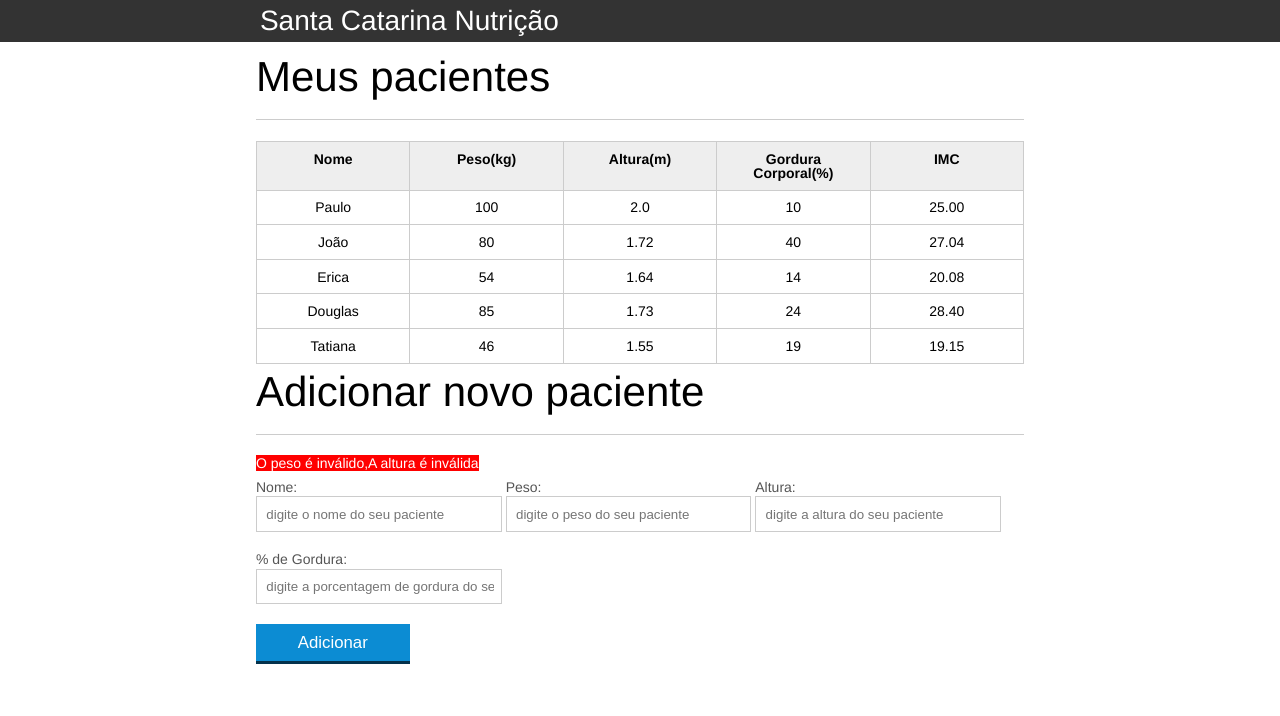
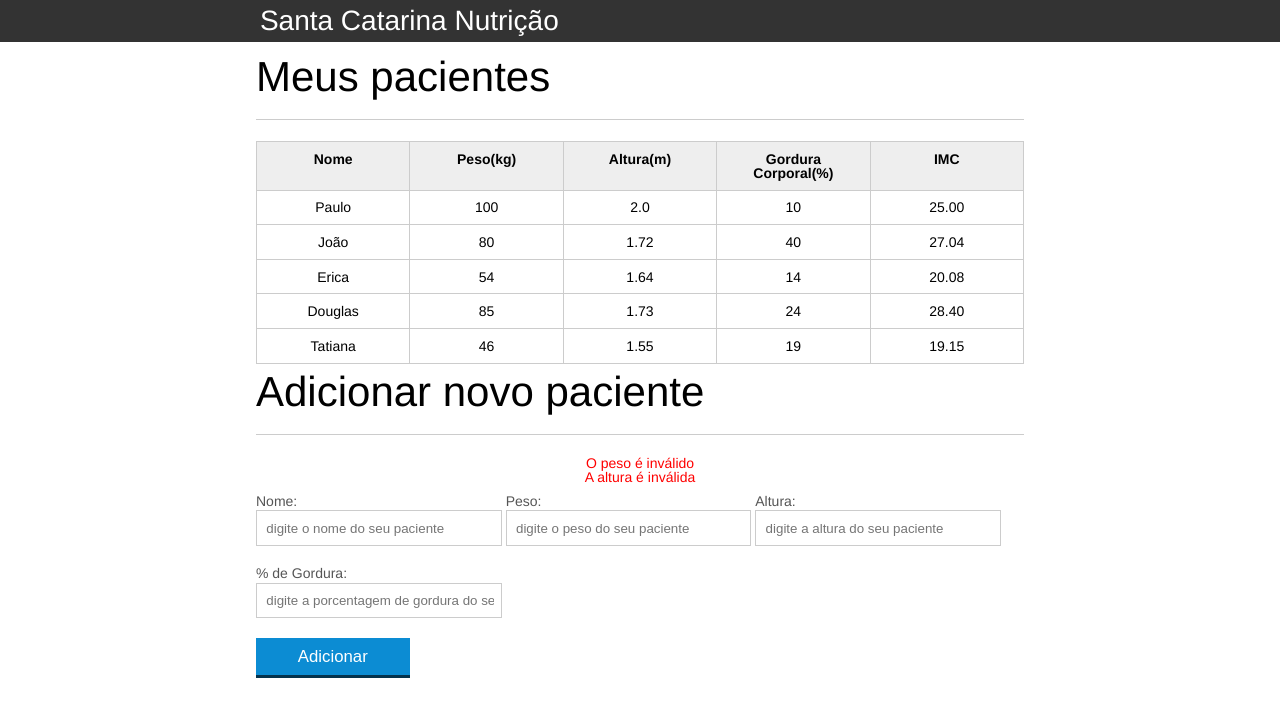
Before and after one commit to EdoardaDepine/SC-Nutricao-Project, a plain HTML site: page index.html in a window 1280 px wide. Both pictures are taken after typing "Sample", "Sample", "Sample", "Sample" into the empty fields and a click on the button "Adicionar". Drawn offline with Linux system fonts and the light colour scheme.

Commit message:
implementando mensagens de erro para o usuário

```diff
--- a/css/index.css
+++ b/css/index.css
@@ -137,7 +137,7 @@ button[disabled=disabled], button:disabled {
 	background-color: lightcoral;
 }
 
-#mensagem-erro{
-	color: white;
-	background-color: red;
+#mensagens-erro{
+	color: red;
+	text-align: center;
 }
--- a/index.html
+++ b/index.html
@@ -77,7 +77,8 @@
 
 	<section class="container">
 		<h2 id="titulo-form">Adicionar novo paciente</h2>
-		<spam id="mensagem-erro"></spam>
+		<ul id="mensagens-erro">
+		</ul>
 		<form id="form-adiciona">
 			<div class="grupo">
 				<label for="nome">Nome:</label>
--- a/js/form.js
+++ b/js/form.js
@@ -6,10 +6,10 @@ botaoAdicionar.addEventListener("click", function (event) {
   let paciente = obtemPacieteDoFormulario(form);
   let pacienteTr = montaTr(paciente);
   const erros = validaPaciente(paciente);
+  console.log(erros);
 
   if (erros.length > 0) {
-    const mensagemSpam = document.querySelector("#mensagem-erro");
-    mensagemSpam.textContent = erros;
+    exibeMensagensDeErro(erros);
     form.reset();
     return;
   }
@@ -60,3 +60,12 @@ function validaPaciente(paciente) {
 
   return erros;
 }
+
+function exibeMensagensDeErro(erros) {
+  const ul = document.querySelector("#mensagens-erro");
+  erros.forEach(function (erro) {
+    const li = document.createElement("li");
+    li.textContent = erro;
+    ul.appendChild(li);
+  });
+}
```
